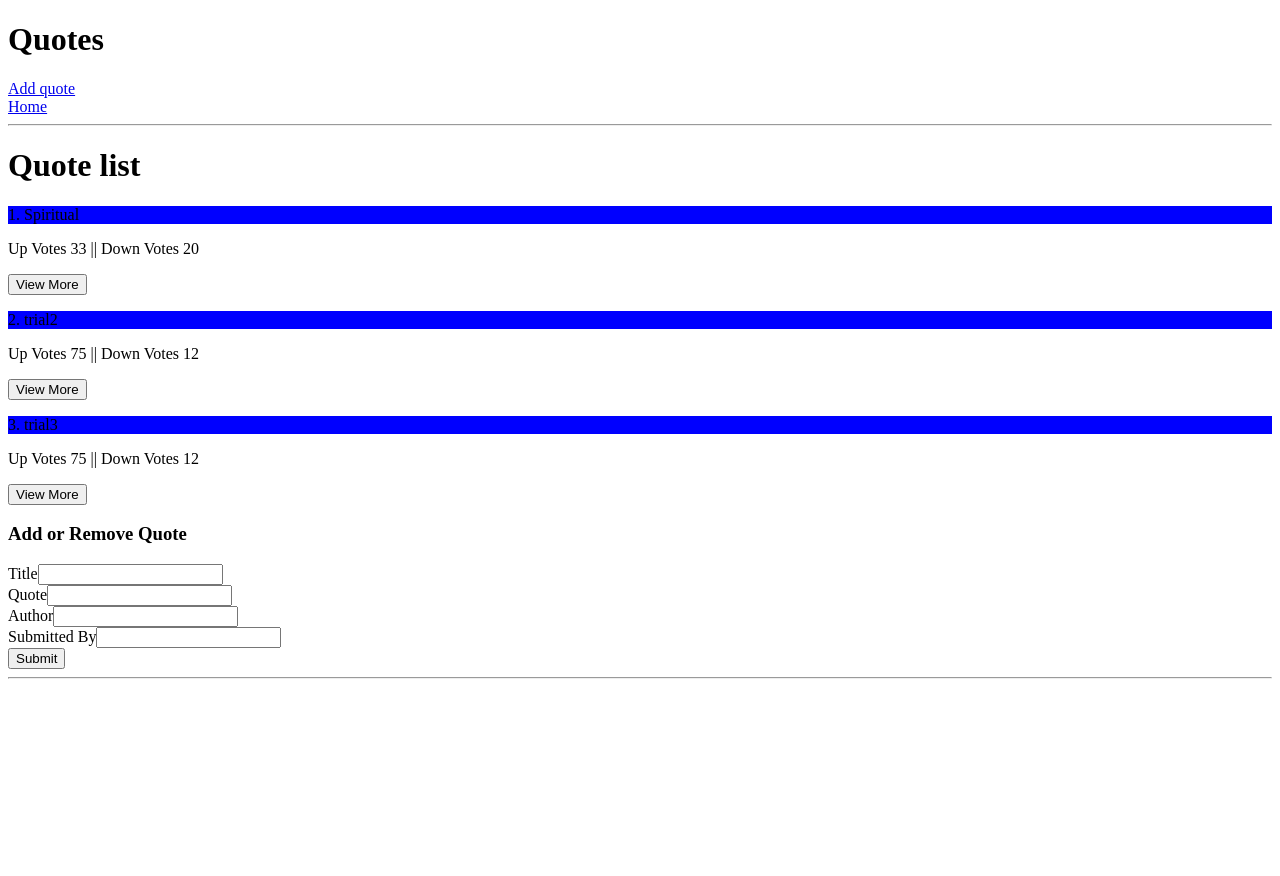
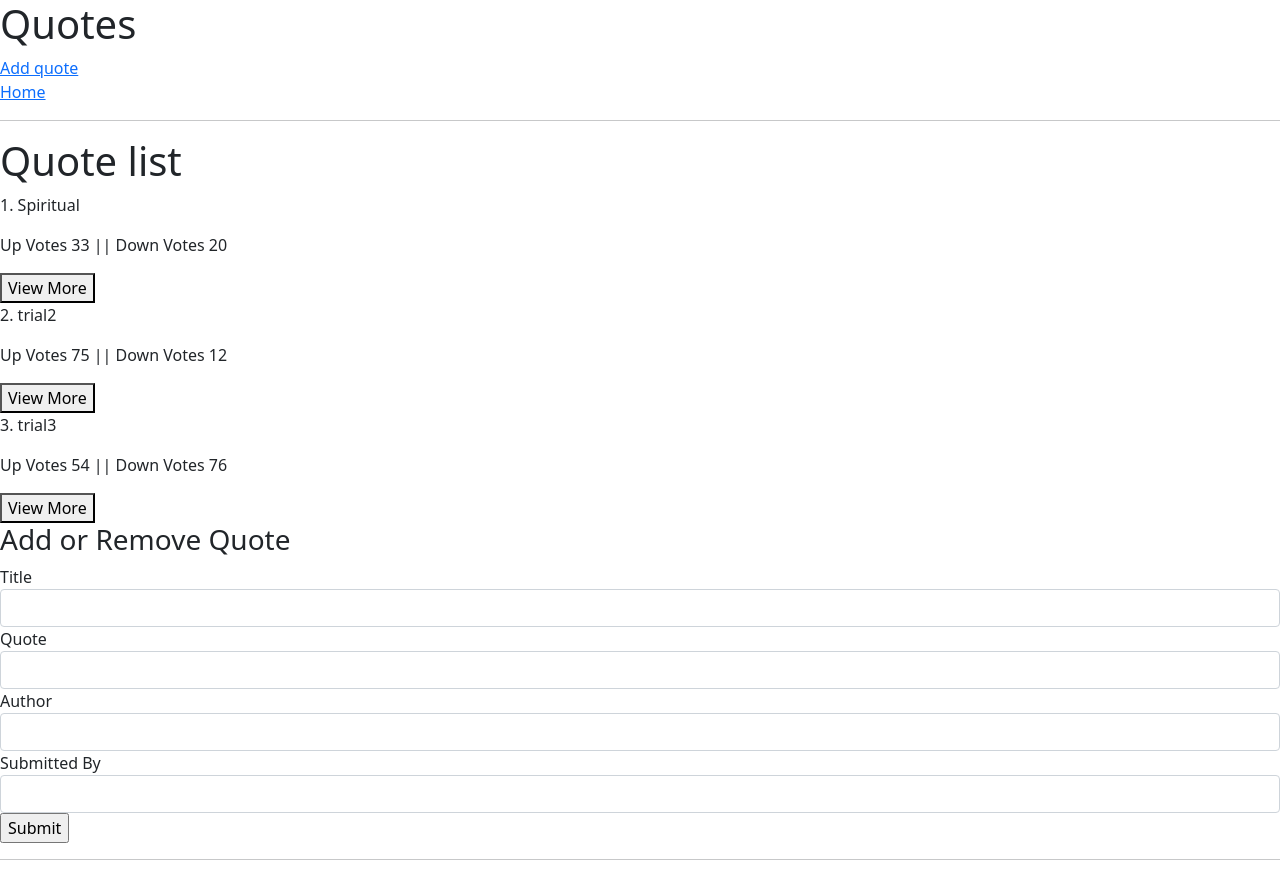
Before and after one commit to layersony/Quotes, an Angular app: page /home in a window 1280 px wide. Before the commit the page ends 800 px from the top, so only its background shows below. Built offline with nearby package versions, Linux system fonts and the light colour scheme.

Commit message:
bootstrap add

```diff
--- a/package.json
+++ b/package.json
@@ -19,6 +19,8 @@
     "@angular/platform-browser": "~11.2.13",
     "@angular/platform-browser-dynamic": "~11.2.13",
     "@angular/router": "~11.2.13",
+    "bootstrap": "^5.0.1",
+    "popper": "^1.0.1",
     "rxjs": "~6.6.0",
     "tslib": "^2.0.0",
     "zone.js": "~0.11.3"
--- a/src/app/quote/quote.component.css
+++ b/src/app/quote/quote.component.css
@@ -0,0 +1,3 @@
+.ishighest{
+  background: yellow;
+}
--- a/src/app/quote/quote.component.html
+++ b/src/app/quote/quote.component.html
@@ -1,15 +1,17 @@
 <hr>
 <h1>Quote list</h1>
 <div class="list" *ngFor="let quote of quotearr;let qnum = index">
-  <p appHighlight>{{ qnum+1 }}. {{ quote.title }}</p>
-  <p>Up Votes {{ quote.upvote }}  || Down Votes {{ quote.downvote }}</p>
-  <button (click)='showDetail(qnum)'>View More</button>
+  <div [ngClass]= '{"ishighest": highest}'>
+    <p>{{ qnum+1 }}. {{ quote.title }}</p>
+    <p>Up Votes {{ quote.upvote }} || Down Votes {{ quote.downvote }}</p>
+    <button (click)='showDetail(qnum)'>View More</button>
 
-  <div *ngIf='quote.showquotes'>
-    <app-quote-detail [quote]="quote" (upV)='upVt($event, qnum)' (dwV)='dwVt($event, qnum)' (todelete)='todeleQuote($event, qnum)'></app-quote-detail>
+    <div *ngIf='quote.showquotes'>
+      <app-quote-detail [quote]="quote" (upV)='upVt($event, qnum)' (dwV)='dwVt($event, qnum)'
+        (todelete)='todeleQuote($event, qnum)'></app-quote-detail>
+    </div>
   </div>
 </div>
-<!-- <button (click)='getHighest()'>Press me</button> -->
 <div class="formquote">
   <app-quote-form (addQuote)='addquote($event)'></app-quote-form>
 </div>
--- a/src/app/quote/quote.component.ts
+++ b/src/app/quote/quote.component.ts
@@ -1,4 +1,4 @@
-import { Component, OnInit, ElementRef } from '@angular/core';
+import { Component, OnInit, ElementRef, ViewChild } from '@angular/core';
 import { Quote } from '../quote'
 
 @Component({
@@ -11,17 +11,16 @@ export class QuoteComponent implements OnInit {
   quotearr: Quote[] = [
     new Quote(1, 'Spiritual', 'I have so much to do that I shall spend the first three hours in prayer.', 'Martin Luther', 33, 20, 'Maingi', new Date(2020,1,1)),
     new Quote(2, 'trial2', 'trialtrialtrial2222222', 'long list of trial2', 75, 12, 'Maingi', new Date(2020,1,1)),
-    new Quote(3, 'trial3', 'trialtrialtrial33333333', 'long list of trial3', 75, 12, 'Maingi', new Date(2020,1,1))
+    new Quote(3, 'trial3', 'trialtrialtrial33333333', 'long list of trial3', 54, 76, 'Maingi', new Date(2020,1,1))
   ]
 
-  // getHighest(index:number){
-  //   let maxLength = Math.max(...this.quotearr[index].upvote)
-  //   console.log(maxLength)
-  // }
+  highest: boolean = false
+
 
   constructor() { }
 
   ngOnInit(): void {
+    this.maxvalue(this.quotearr)
   }
 
   showDetail(index:number){
@@ -45,11 +44,31 @@ export class QuoteComponent implements OnInit {
   }
   todeleQuote(todele:boolean, index:number){
     if (todele){
-      let deleteQuote = confirm(`Are you sure you want to delete ${this.quotearr[index].title}`);
+      let deleteQuote = confirm(`Are you sure you want to delete --> ${this.quotearr[index].title}`);
       if (deleteQuote){
         this.quotearr.splice(index,1);
       }
     }
   }
 
+
+  maxvalue(arr:any){
+    let fun = Number.MIN_VALUE;
+    let arrnum = 0
+
+    for (let i=0; i<arr.length;i++){
+      if(arr[i].upvote>fun){
+        fun = arr[i].upvote
+        arrnum = i
+        if (this.highest == false){
+          this.checkitout
+        }
+      }
+    }
+    return arrnum;
+  }
+
+  checkitout(){
+    this.highest = !this.highest;
+  }
 }
--- a/src/styles.css
+++ b/src/styles.css
@@ -1 +1,2 @@
 /* You can add global styles to this file, and also import other style files */
+@import "~bootstrap/dist/css/bootstrap.css"
```
Also changed, not shown: 1 other file (tests, documents, lock files or other folders).
